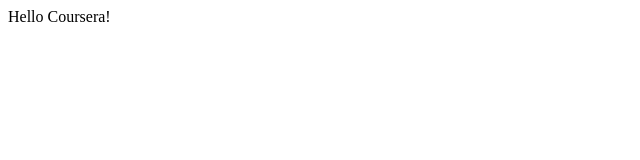
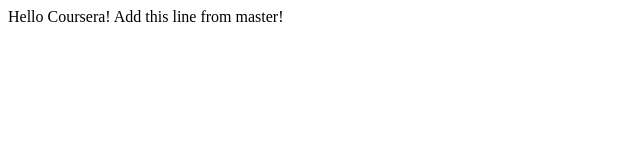
Before and after one commit to Ben-SYZ/learngit, a plain HTML site: page index.html in a window 1280 px wide. Shown: the whole page, without its empty margins (0-640 px from the left). Drawn offline with Linux system fonts and the light colour scheme.

Commit message:
I have add a line in index.html(master)

```diff
--- a/index.html
+++ b/index.html
@@ -5,5 +5,6 @@
 </head>
 <body>
 <p1>Hello Coursera!</p1>
+<p2>Add this line from master!</p2>
 </body>
 </html>
```
